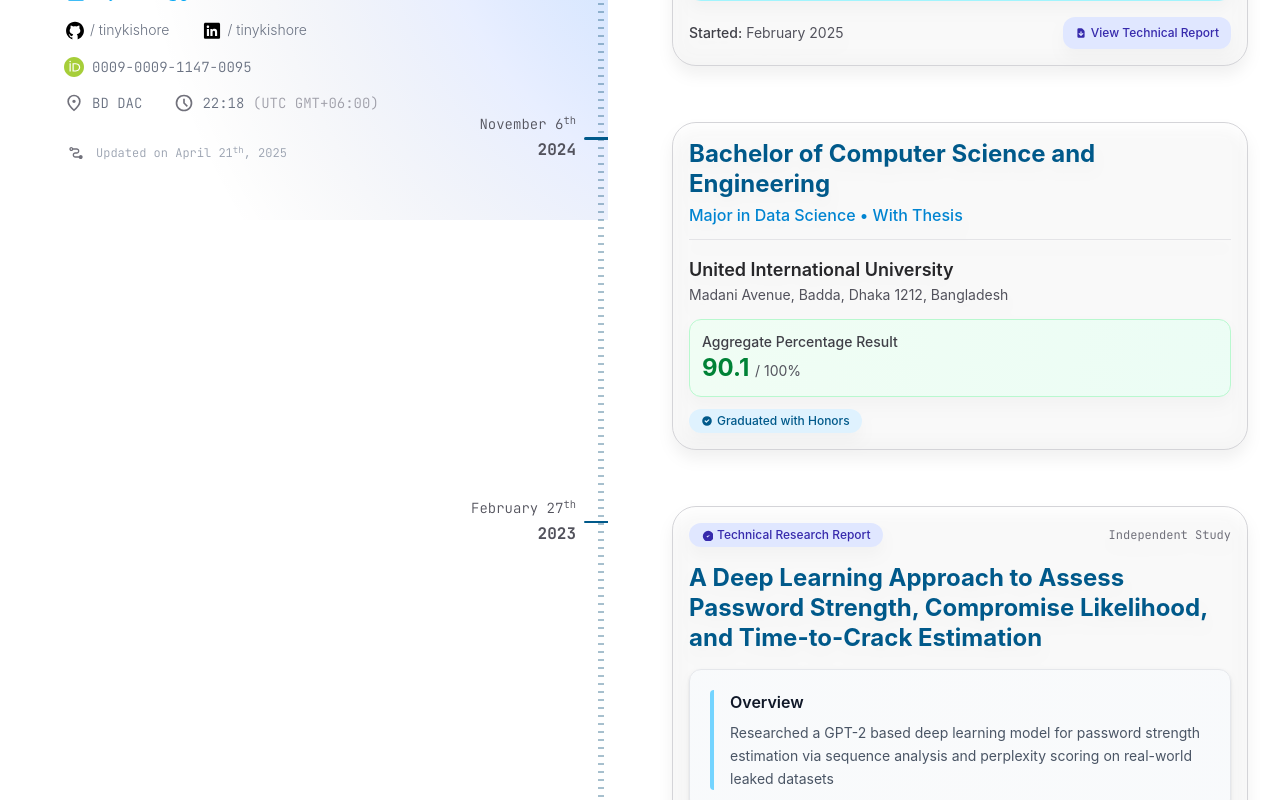
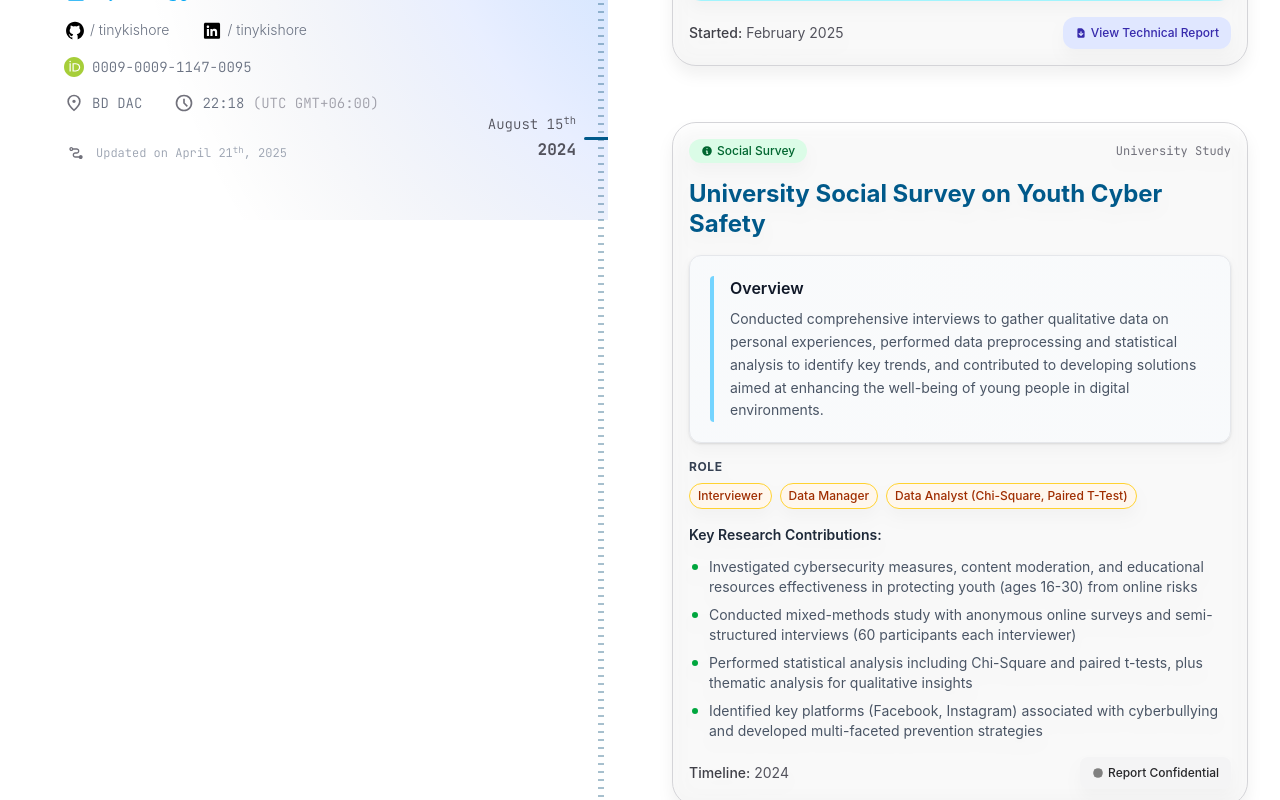
Before and after one commit to kishoreshanto/kishoreshanto, a SvelteKit app: page / in a window 1280 px wide. Shown: the part 580-1380 px from the top of the page. Built offline with nearby package versions, Linux system fonts and the light colour scheme.

Commit message:
Add Youth Cyber Safety Survey component and update Lab Assistant Work styling for consistency

```diff
--- a/src/components/Cards/LabAssistantWork.svelte
+++ b/src/components/Cards/LabAssistantWork.svelte
@@ -45,10 +45,10 @@ let { date, onshowmodal }: Props = $props();
             </div>
 
             <!-- Project Summary - Full Width Card -->
-            <div class="bg-gradient-to-r from-blue-50 via-indigo-50 to-blue-50 dark:from-blue-900/20 dark:via-indigo-900/20 dark:to-blue-900/20 rounded-xl p-5 border border-blue-200 dark:border-blue-700 shadow-sm">
+            <div class="bg-gradient-to-r from-slate-50 via-gray-50 to-slate-50 dark:from-slate-800/50 dark:via-gray-800/50 dark:to-slate-800/50 rounded-xl p-5 border border-gray-200 dark:border-gray-700 shadow-sm">
                 <div class="flex items-start space-x-4">
                     <div class="flex-1">
-                        <h3 class="font-semibold text-gray-900 dark:text-white mb-2">Role Overview</h3>
+                        <h3 class="font-semibold text-gray-900 dark:text-white mb-2">Overview</h3>
                         <p class="text-sm text-gray-600 dark:text-gray-300 leading-relaxed text-justify">
                             Provided comprehensive academic and technical support to instructors and students in university laboratory settings, troubleshooting equipment issues, facilitating student assessments, and ensuring smooth laboratory operations across multiple academic programs.
                         </p>
--- /dev/null
+++ b/src/components/Cards/YouthCyberSafetySurvey.svelte
@@ -0,0 +1,133 @@
+<script lang="ts">
+import Card from "../Card.svelte";
+
+interface Props {
+    date: string;
+    onshowmodal?: () => void;
+}
+
+let { date, onshowmodal }: Props = $props();
+
+</script>
+
+{#snippet cardContent()}
+    <div class="space-y-4">
+        <!-- Social Survey Type Badge -->
+        <div class="flex items-center justify-between">
+            <div class="inline-flex items-center px-3 py-1 rounded-full text-xs font-medium bg-green-100 text-green-800 dark:bg-green-900/30 dark:text-green-300">
+                <svg class="w-3 h-3 mr-1" fill="currentColor" viewBox="0 0 20 20">
+                    <path fill-rule="evenodd" d="M18 10a8 8 0 11-16 0 8 8 0 0116 0zm-7-4a1 1 0 11-2 0 1 1 0 012 0zM9 9a1 1 0 000 2v3a1 1 0 001 1h1a1 1 0 100-2v-3a1 1 0 00-1-1H9z" clip-rule="evenodd"/>
+                </svg>
+                Social Survey
+            </div>
+            <div class="text-xs text-zinc-500 dark:text-zinc-400 font-mono">
+                University Study
+            </div>
+        </div>
+
+        <!-- Title -->
+        <div class="space-y-2">
+            <h1 class="text-2xl font-bold text-sky-800 dark:text-zinc-100 leading-tight">
+                University Social Survey on Youth Cyber Safety
+            </h1>
+        </div>
+
+        <!-- Research Summary Section -->
+        <div class="research-overview">
+            <div class="flex items-start space-x-3 border-l-4 border-sky-300 pl-4 rounded-sm">
+                <div>
+                    <p class="font-semibold text-gray-900 dark:text-white mb-2">Overview</p>
+                    <p class="text-sm text-gray-600 dark:text-gray-300 leading-relaxed">
+                        Conducted comprehensive interviews to gather qualitative data on personal experiences, performed data preprocessing and statistical analysis to identify key trends, and contributed to developing solutions aimed at enhancing the well-being of young people in digital environments.
+                    </p>
+                </div>
+            </div>
+        </div>
+
+                <div class="space-y-2">
+            <p class="text-xs font-bold text-gray-700 dark:text-gray-300 uppercase tracking-wider">Role</p>
+            <div class="flex flex-wrap gap-2">
+                <span class="research-tag">
+                    Interviewer
+                </span>
+                <span class="research-tag">
+                    Data Manager
+                </span>
+                <span class="research-tag">
+                    Data Analyst (Chi-Square, Paired T-Test)
+                </span>
+            </div>
+        </div>
+
+        <!-- Key Contributions Section -->
+        <div class="space-y-3">
+            <p class="text-sm font-semibold text-gray-800 dark:text-gray-200">Key Research Contributions:</p>
+            <div class="space-y-2 text-sm text-gray-600 dark:text-gray-300">
+                <div class="flex items-start space-x-2">
+                    <svg class="w-3 h-3 mt-1 text-green-600 dark:text-green-400 flex-shrink-0" fill="currentColor" viewBox="0 0 8 8">
+                        <circle cx="4" cy="4" r="2"/>
+                    </svg>
+                    <span>Investigated cybersecurity measures, content moderation, and educational resources effectiveness in protecting youth (ages 16-30) from online risks</span>
+                </div>
+                <div class="flex items-start space-x-2">
+                    <svg class="w-3 h-3 mt-1 text-green-600 dark:text-green-400 flex-shrink-0" fill="currentColor" viewBox="0 0 8 8">
+                        <circle cx="4" cy="4" r="2"/>
+                    </svg>
+                    <span>Conducted mixed-methods study with anonymous online surveys and semi-structured interviews (60 participants each interviewer)</span>
+                </div>
+                <div class="flex items-start space-x-2">
+                    <svg class="w-3 h-3 mt-1 text-green-600 dark:text-green-400 flex-shrink-0" fill="currentColor" viewBox="0 0 8 8">
+                        <circle cx="4" cy="4" r="2"/>
+                    </svg>
+                    <span>Performed statistical analysis including Chi-Square and paired t-tests, plus thematic analysis for qualitative insights</span>
+                </div>
+                <div class="flex items-start space-x-2">
+                    <svg class="w-3 h-3 mt-1 text-green-600 dark:text-green-400 flex-shrink-0" fill="currentColor" viewBox="0 0 8 8">
+                        <circle cx="4" cy="4" r="2"/>
+                    </svg>
+                    <span>Identified key platforms (Facebook, Instagram) associated with cyberbullying and developed multi-faceted prevention strategies</span>
+                </div>
+            </div>
+        </div>
+
+        <!-- Research Status Highlight
+        <div class="flex items-center justify-between bg-gradient-to-r from-emerald-50 to-green-50 dark:from-emerald-900/20 dark:to-green-900/20 rounded-xl p-3 border border-emerald-200 dark:border-emerald-800">
+            <div class="flex items-center space-x-2">
+                <svg class="w-5 h-5 text-emerald-600 dark:text-emerald-400" fill="currentColor" viewBox="0 0 20 20">
+                    <path fill-rule="evenodd" d="M6.267 3.455a3.066 3.066 0 001.745-.723 3.066 3.066 0 013.976 0 3.066 3.066 0 001.745.723 3.066 3.066 0 012.812 2.812c.051.643.304 1.254.723 1.745a3.066 3.066 0 010 3.976 3.066 3.066 0 00-.723 1.745 3.066 3.066 0 01-2.812 2.812 3.066 3.066 0 00-1.745.723 3.066 3.066 0 01-3.976 0 3.066 3.066 0 00-1.745-.723 3.066 3.066 0 01-2.812-2.812 3.066 3.066 0 00-.723-1.745 3.066 3.066 0 010-3.976 3.066 3.066 0 00.723-1.745 3.066 3.066 0 012.812-2.812zm7.44 5.252a1 1 0 00-1.414-1.414L9 10.586 7.707 9.293a1 1 0 00-1.414 1.414l2 2a1 1 0 001.414 0l4-4z" clip-rule="evenodd"/>
+                </svg>
+                <div>
+                    <p class="text-sm font-semibold text-emerald-800 dark:text-emerald-200">
+                        Completed Research
+                    </p>
+                    <p class="text-xs text-emerald-600 dark:text-emerald-400">
+                        University-sponsored social survey
+                    </p>
+                </div>
+            </div>
+        </div> -->
+
+        <!-- Report Details -->
+        <div class="grid grid-cols-1 sm:grid-cols-2 gap-4 text-sm">
+            <div class="space-y-2 flex items-center">
+                <div>
+                    <span class="font-medium text-zinc-700 dark:text-zinc-300">Timeline:</span>
+                    <span class="text-zinc-600 dark:text-zinc-400">2024</span>
+                </div>
+            </div>
+            <div class="flex items-end justify-end">
+                <div class="inline-flex items-center px-3 py-2 text-xs font-medium rounded-lg bg-zinc-100 text-zinc-800 hover:bg-zinc-200 dark:bg-zinc-900/30 dark:text-zinc-300 dark:hover:bg-zinc-900/50 transition-colors duration-200">
+                    <svg class="w-3 h-3 mr-1" fill="gray" viewBox="0 0 20 20">
+                        <path fill-rule="evenodd" d="M4.293 4.293a1 1 0 011.414 0L10 8.586l4.293-4.293a1 1 0 111.414 1.414L11.414 10l4.293 4.293a1 1 0 01-1.414 1.414L10 11.414l-4.293 4.293a1 1 0 01-1.414-1.414L8.586 10 4.293 5.707a1 1 0 010-1.414z" clip-rule="evenodd"/>
+                        <path fill-rule="evenodd" d="M10 18a8 8 0 100-16 8 8 0 000 16z" clip-rule="evenodd"/>
+                    </svg>
+                    Report Confidential
+                </div>
+            </div>
+        </div>
+    </div>
+{/snippet}
+
+<Card {date} {onshowmodal}>
+    {@render cardContent()}
+</Card>
--- a/src/lib/data_card.json
+++ b/src/lib/data_card.json
@@ -7,6 +7,15 @@
 			"date": "February 20th, 2025",
 			"title": "EEG Research",
 			"keywords": "eeg electroencephalogram brain computer interface bci neural signals deep learning classification upper limb motor movement research",
+			"show": true
+		},
+		{
+			"id": "youthcybersafety",
+			"component": "YouthCyberSafetySurvey",
+			"modal": null,
+			"date": "August 15th, 2024",
+			"title": "Youth Cyber Safety Survey",
+			"keywords": "youth cyber safety social survey cyberbullying digital wellbeing mixed methods research statistical analysis chi-square paired t-test interviews qualitative data facebook instagram content moderation cybersecurity bangladesh university",
 			"show": true
 		},
 		{
@@ -112,7 +121,7 @@
 			"id": "labassistant",
 			"component": "LabAssistantWork",
 			"modal": null,
-			"date": "April 2023 - January 2024",
+			"date": "April 1st, 2024",
 			"title": "University Laboratory Assistant",
 			"keywords": "university laboratory assistant academic support equipment troubleshooting student assessment instructor collaboration problem solving mentoring maintenance",
 			"show": true
--- a/src/lib/data_en.json
+++ b/src/lib/data_en.json
@@ -1,5 +1,5 @@
 {
-	"version": "BETA v0.4.7, Expect Bugs",
+	"version": "BETA v0.5.3, Expect Bugs",
 	"AI": true,
 	"AI_model": "meta-llama/Llama-4-Scout-17B-16E-Instruct:groq",
 	"modal": false,
--- a/src/routes/+page.svelte
+++ b/src/routes/+page.svelte
@@ -21,6 +21,7 @@
 	import TopBar from '../components/TopBar.svelte';
 	import AWSWork from '../components/Cards/AWSWork.svelte';
 	import LabAssistantWork from '../components/Cards/LabAssistantWork.svelte';
+	import YouthCyberSafetySurvey from '../components/Cards/YouthCyberSafetySurvey.svelte';
 	import projectsData from '$lib/data_card.json';
 	import globalData from '$lib/data_en.json';
 	import { generateAIResponse } from '$lib/aiService';
@@ -49,7 +50,8 @@
 		PasswordCrackResearch,
 		EnergyFootprint,
 		AWSWork,
-		LabAssistantWork
+		LabAssistantWork,
+		YouthCyberSafetySurvey
 	};
 
 	// Modal mapping
```
